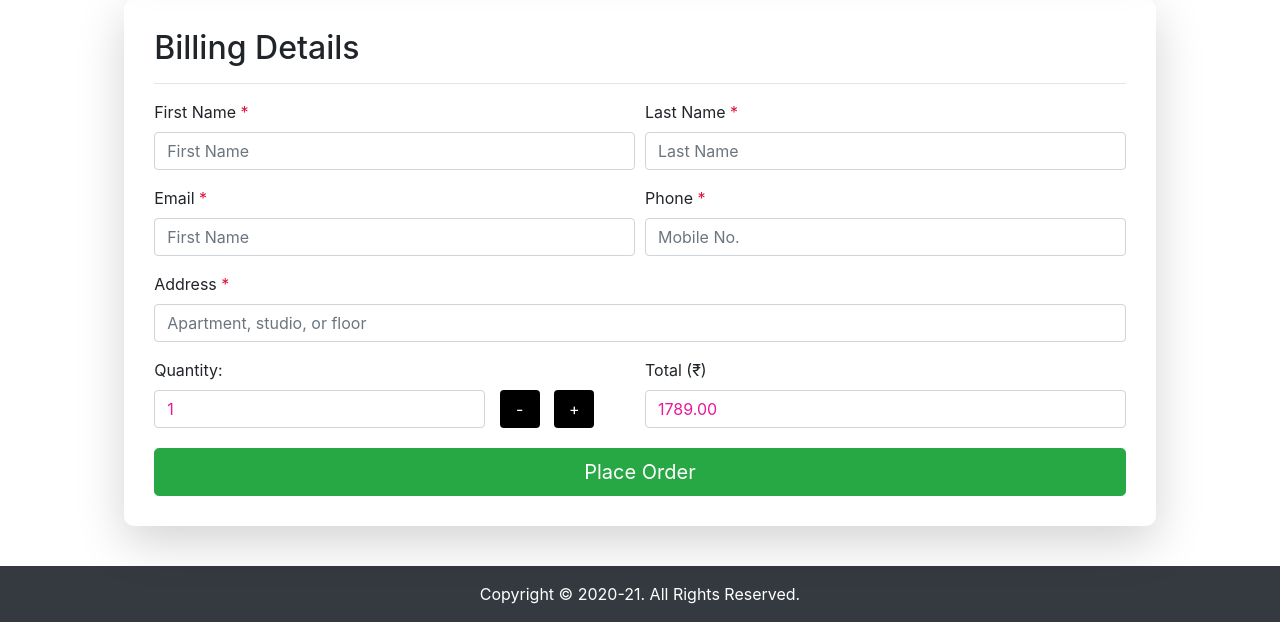
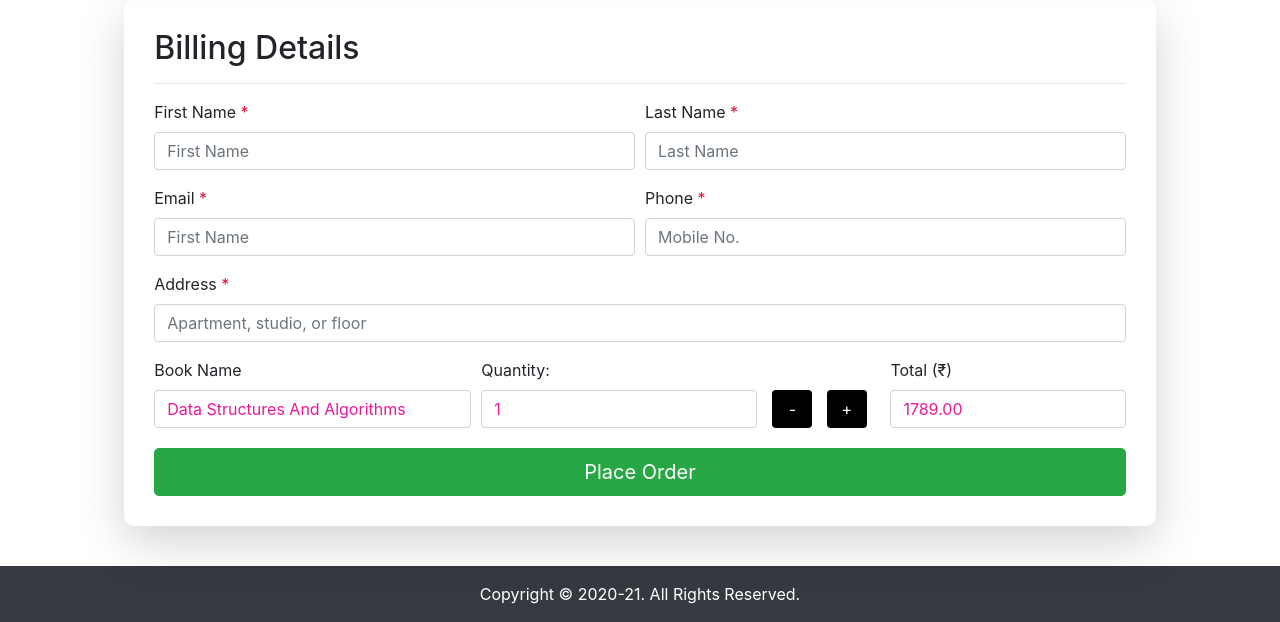
Before and after one commit to hkm007/BookStore, a Django app: page /checkout/2 in a window 1280 px wide. Shown: the part 481-1103 px from the top of that part. Run offline with Django 3.2, Linux system fonts and the light colour scheme; the first user in the database is signed in; data comes from the database, SQL or seed files in the repository; the page is wider than the window, and the part outside it is not shown; some libraries are stand-ins or nearby versions.

Commit message:
chekout page modified with POST form view

```diff
--- a/store/admin.py
+++ b/store/admin.py
@@ -1,4 +1,5 @@
 from django.contrib import admin
-from .models import Book
+from .models import Book,Order
 # Register your models here.
 admin.site.register(Book)
+admin.site.register(Order)
--- a/store/models.py
+++ b/store/models.py
@@ -44,6 +44,7 @@ class Book(models.Model):
 
 class Order(models.Model):
     order_id = models.AutoField(primary_key=True)
+    book_name = models.CharField(max_length = 200,default = '')
     fname = models.CharField(max_length=200)
     lname = models.CharField(max_length=200)
     email = models.EmailField(max_length = 200)
@@ -51,3 +52,6 @@ class Order(models.Model):
     address = models.CharField(max_length=200)
     qty = models.IntegerField(default = 1)
     total = models.FloatField(default = 0)
+
+    def __str__(self):
+        return self.book_name
--- a/store/templates/store/checkout.html
+++ b/store/templates/store/checkout.html
@@ -121,11 +121,30 @@ Checkout {% endblock %} {% block content %}
           />
         </div>
         <div class="form-row">
-          <div class="quant col-md-6">
+          <div class="total col-md-4">
+            <label for="tot">Book Name</label>
+            <input style = "display: block;
+            width: 100%;
+            height: calc(1.5em + .75rem + 2px);
+            padding: .375rem .75rem;
+            font-size: 1rem;
+            font-weight: 400;
+            line-height: 1.5;
+            color: rgb(233, 24, 153);
+            background-color: #fff;
+            background-clip: padding-box;
+            border: 1px solid #ced4da;
+            border-radius: .25rem;
+            transition: border-color .15s ease-in-out,box-shadow .15s ease-in-out;" id="bookname"
+            value = "{{product.book_name}}"
+            name="bookName"/>
+          </div>
+          <div class="quant col-md-5">
             <label for="quanty">Quantity: </label>
               <div class = "row" style = "justify-content: space-around;margin-left: .0rem!important;">
                 <input class = "col-md-8" style = "
                 height: calc(1.5em + .75rem + 2px);
+                width:50%;
                 padding: .375rem .75rem;
                 font-size: 1rem;
                 font-weight: 400;
@@ -155,7 +174,7 @@ Checkout {% endblock %} {% block content %}
                 </div>
               </div>
           </div>
-          <div class="total col-md-6">
+          <div class="total col-md-3">
             <label for="tot">Total (₹)</label>
             <input style = "display: block;
             width: 100%;
--- a/store/views.py
+++ b/store/views.py
@@ -3,7 +3,6 @@ from django.http import HttpResponse,HttpResponseNotFound,JsonResponse
 from django.contrib.staticfiles.storage import staticfiles_storage
 from django.contrib import messages
 from django.contrib.auth.decorators import login_required
-from .models import Book
 from django.core.mail import EmailMessage,send_mail
 from django.conf import settings
 from django.template.loader import render_to_string
@@ -11,6 +10,7 @@ import requests
 import json
 from .book_form import BookForm
 import datetime
+from .models import Book,Order
 
 def home(request):
     return render(request, 'store/home.html')
@@ -89,7 +89,7 @@ def handlecontact(request):
 def checkout(request, x_id):
     if request.user.is_authenticated:
         if request.method == 'POST':
-            print(request.POST)
+            book_name = request.POST.get('bookName')
             fname = request.POST.get('fname')
             lname = request.POST.get('lname')
             emailUser = request.POST.get('emailUser')
@@ -99,7 +99,9 @@ def checkout(request, x_id):
             totalAmt = request.POST.get('tot')
             current_time = datetime.datetime.now()
 
-            data = {"id":x_id,"meta_data":{"date":current_time},"order":{"fname":fname,"lname":lname,"email":emailUser,"phone":phone,"address":address,"qty":qty,"total":totalAmt}}
+            newOrder = Order(book_name = book_name,fname = fname,lname = lname,email = emailUser,phone = phone,address = address,qty = qty,total = totalAmt)
+            newOrder.save()
+            data = {"id":x_id,"meta_data":{"date":current_time},"order":{"book_name":book_name,"fname":fname,"lname":lname,"email":emailUser,"phone":phone,"address":address,"qty":qty,"total":totalAmt}}
             return JsonResponse(data,json_dumps_params={'indent': 2})
         else:
             data = Book.objects.get(book_id = x_id)
```
Also changed, not shown: db.sqlite3, store/migrations/0012_order_book_name.py (added).
